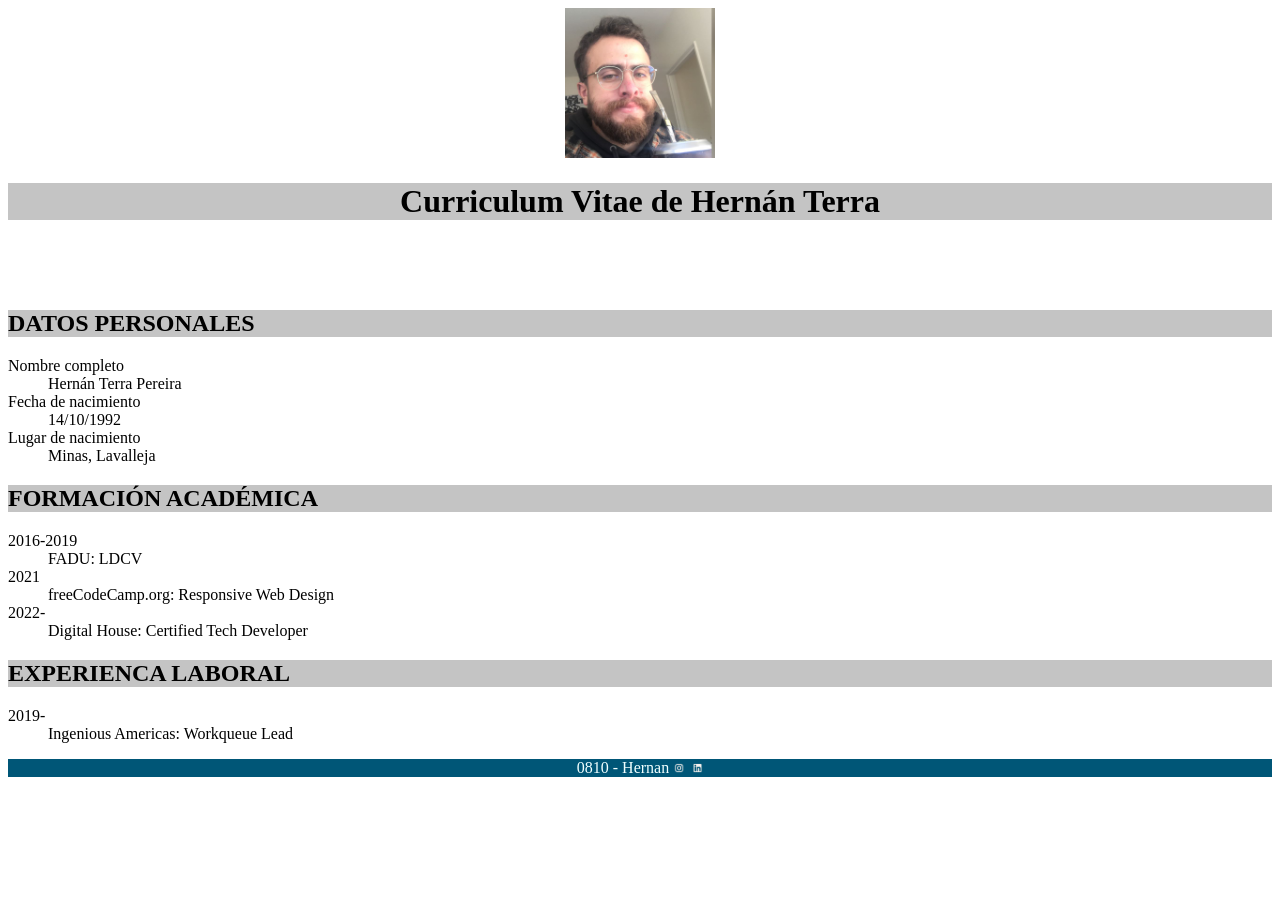
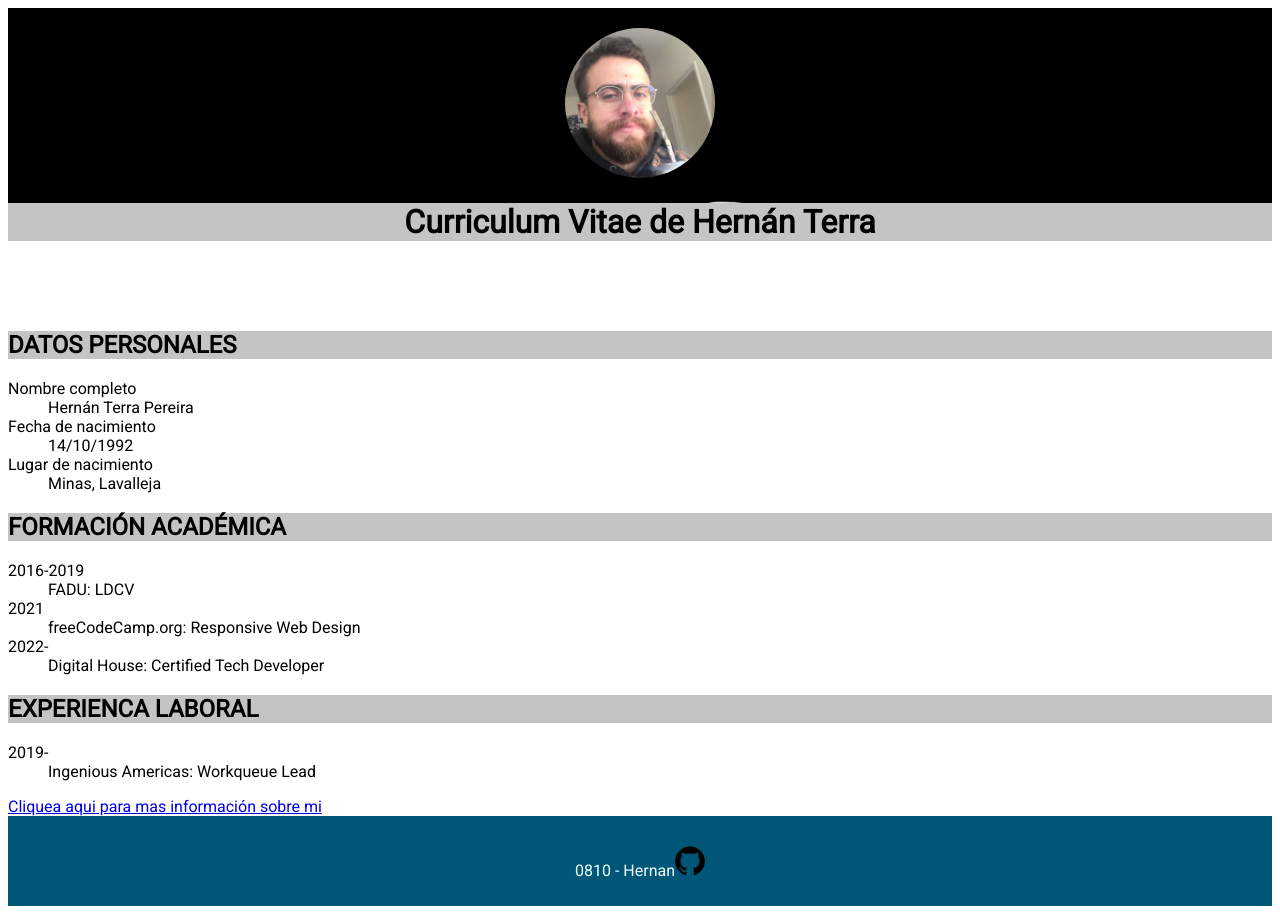
Before and after one commit to HernanTPereira/frontEndI-CV, a plain HTML site: page Ejercicio Clase 7 CV/index.html in a window 1280 px wide. Before the commit the page ends 800 px from the top, so only its background shows below. Drawn offline with Linux system fonts and the light colour scheme.

Commit message:
Add files via upload

```diff
--- a/Ejercicio Clase 7 CV/index.html
+++ b/Ejercicio Clase 7 CV/index.html
@@ -5,10 +5,10 @@
     <meta http-equiv="X-UA-Compatible" content="IE=edge">
     <meta name="viewport" content="width=device-width, initial-scale=1.0">
     <link rel="stylesheet" href="/styles/styles.css">
+    <link href="https://fonts.googleapis.com/css2?family=Roboto&display=swap" rel="stylesheet">
     <title>Document</title>
 </head>
 <body>
-
     <header>
     <img src="/img/perfil.jpg" alt="Foto de perfil">
     <h1>Curriculum Vitae de Hernán Terra</h1>
@@ -32,9 +32,12 @@
     <dl>
         <dt>2019- </dt><dd>Ingenious Americas: Workqueue Lead</dd>
     </dl>
-
+    <div>
+        <a href="/sobremi.html"> Cliquea aqui para mas información sobre mi</a>
+    </div>
     <footer>
-        <p>0810 - Hernan <img class="iconos" src="/img/iconos.PNG" alt="Iconos"></p>
+        <p>0810 - Hernan</p> <br>
+        <a href="https://github.com/HernanTPereira" target="_blank"><img class="iconos" src="/img/Github.png" alt="Iconos"></a>
     </footer>
 
 </body>
--- a/Ejercicio Clase 7 CV/styles/styles.css
+++ b/Ejercicio Clase 7 CV/styles/styles.css
@@ -10,12 +10,20 @@ html {
     -webkit-text-size-adjust: 100%;
 }
 
+body{
+    font-family:'Roboto', sans-serif;
+}
+
 header{
     text-align: center;
+    background-image: url("../img/Ilustración_sin_título.jpg");
+    background-size: cover;
 }
 
 img{
     width: 150px;
+    border-radius: 50%;
+    margin-top: 20px;
 }
 
 h1{
@@ -28,9 +36,12 @@ h2{
 }
 
 footer{
+    display: flex;
+    align-items: baseline;
+    justify-content: center;
     background-color: #005677;
-    text-align: center;
     color: azure;
+    padding: 10px;
 }
 
 .iconos{
```
Also changed, not shown: Ejercicio Clase 7 CV/sobremi.html (added, +21 -0 lines), Ejercicio Clase 7 CV/img/Github.png (added), Ejercicio Clase 7 CV/img/Ilustración_sin_título.jpg (added).
